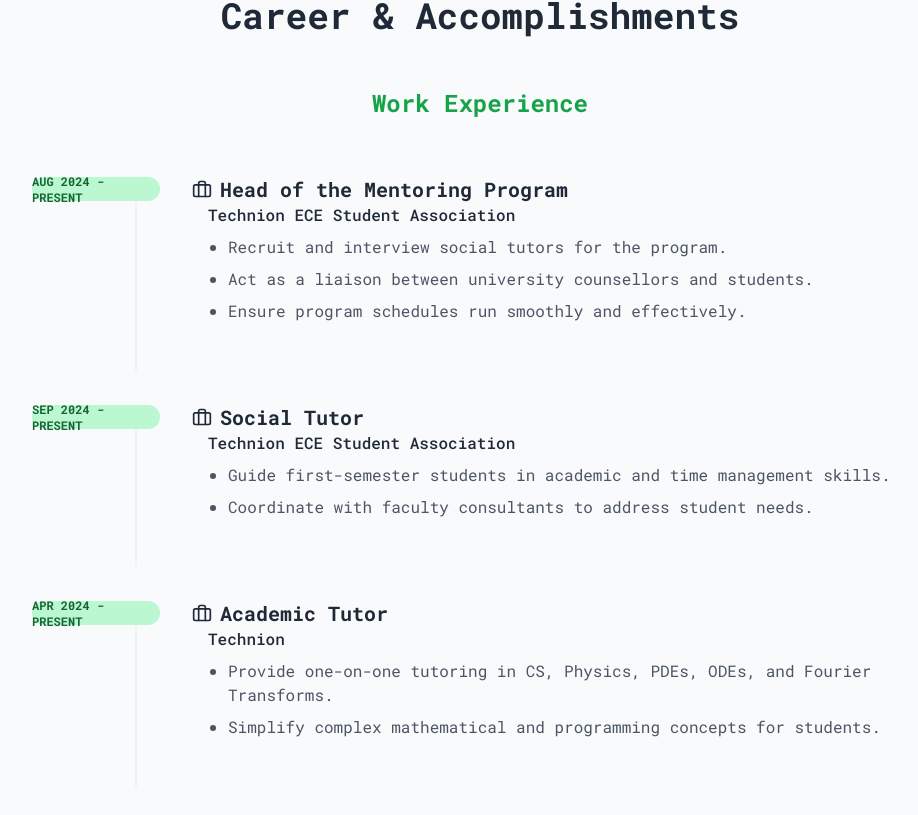
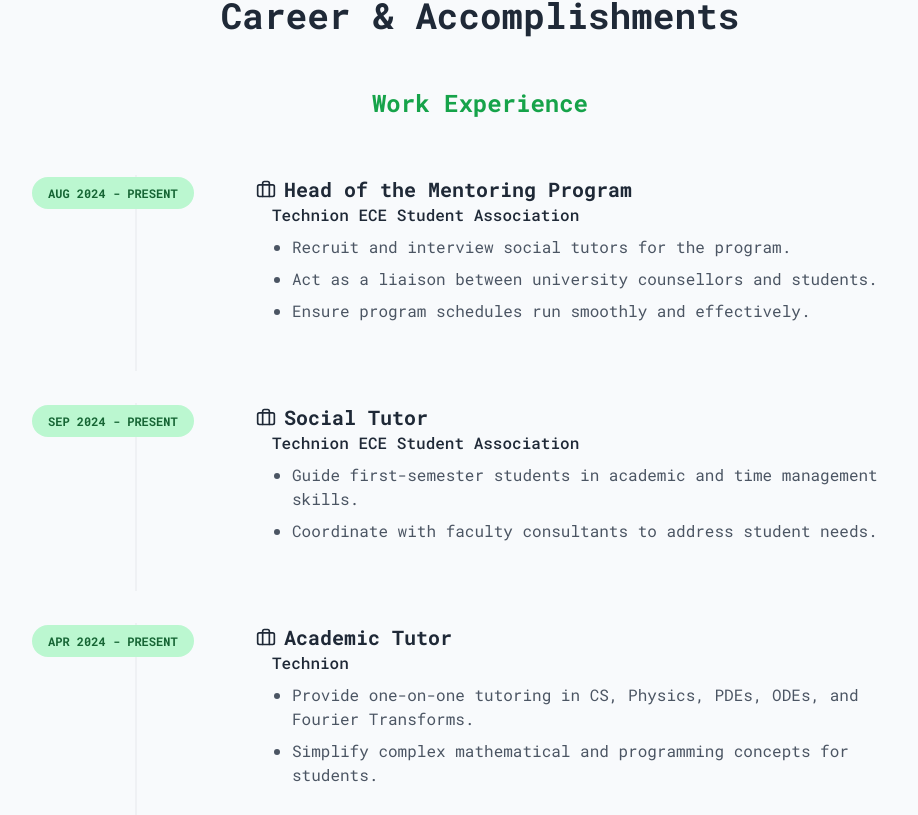
Before and after one commit to RomeoCoding/romeo-portfolio, a React (Vite) app: page / in a window 1280 px wide. Shown: the part 1685-2500 px from the top of the page, without its empty margins (160-1078 px from the left). Built offline with nearby package versions, Linux system fonts and the light colour scheme.

Commit message:
Add files via upload

```diff
--- a/components/Experience.tsx
+++ b/components/Experience.tsx
@@ -5,13 +5,13 @@
 import { useTextScramble } from '../hooks/useTextScramble';
 
 const TimelineItem: React.FC<{ item: ExperienceType; icon: React.ReactNode }> = ({ item, icon }) => (
-  <div className="relative pl-8 sm:pl-40 py-6 group">
+  <div className="relative pl-8 sm:pl-56 py-6 group">
     {/* The timeline line */}
     <div className="absolute left-2 sm:left-0 sm:ml-[6.5rem] w-px h-full bg-[var(--card-border-color)] group-last:hidden -translate-x-1/2"></div>
     {/* The timeline dot */}
     <div className="absolute left-2 sm:left-0 sm:ml-[6.5rem] w-4 h-4 bg-[var(--primary-color)] rounded-full -translate-x-1/2 translate-y-1.5 border-4 border-[var(--bg-color)]"></div>
 
-    <time className="sm:absolute left-0 translate-y-0.5 inline-flex items-center justify-center text-xs font-semibold uppercase w-32 h-6 mb-3 sm:mb-0 text-green-800 dark:text-green-300 bg-green-200 dark:bg-green-900/50 rounded-full">{item.period}</time>
+    <time className="sm:absolute left-0 translate-y-0.5 inline-block text-center text-xs font-semibold uppercase px-4 py-2 mb-3 sm:mb-0 text-green-800 dark:text-green-300 bg-green-200 dark:bg-green-900/50 rounded-full">{item.period}</time>
     <div className="text-xl font-bold text-[var(--text-color)] flex items-center gap-2">
       {icon}
       {item.role}
```
Also changed, not shown: components/About.tsx (+1 -1 lines).
